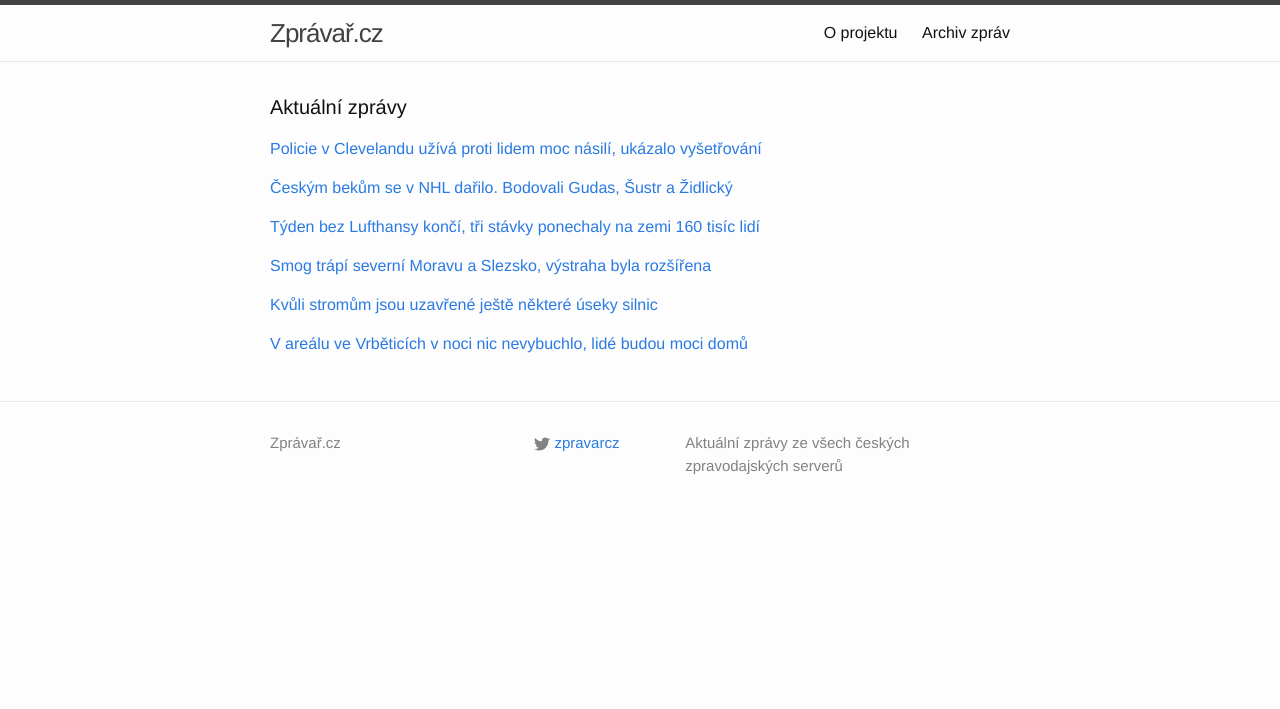
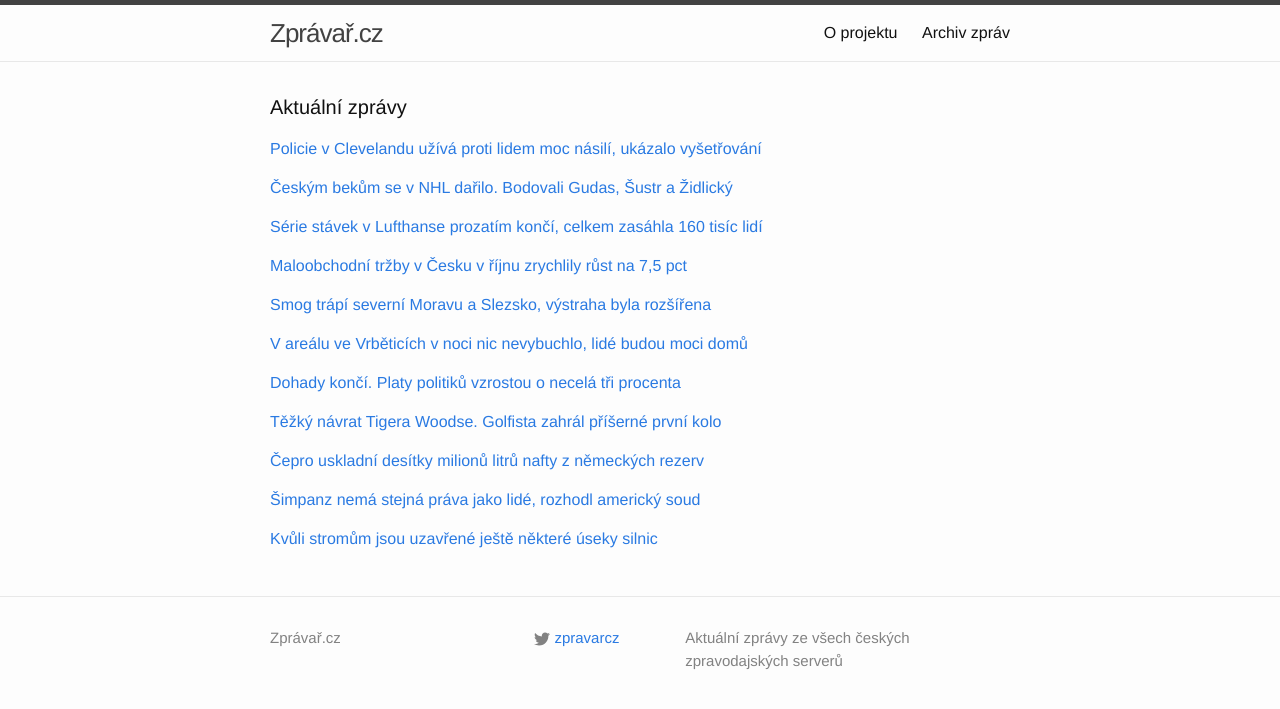
Before and after one commit to adliska/zpravar, a Jekyll site: the page built from index.html, in a window 1280 px wide. Shown: the top 709 px of the page. Built offline with Jekyll 4.4.1, drawn with Linux system fonts in a browser that asks for light colours.

Commit message:
zpravar news update

```diff
--- a/index.html
+++ b/index.html
@@ -24,28 +24,30 @@ layout: default
 <li><a href=http://www.sportovninoviny.cz/zpravy/ceskym-bekum-se-v-nhl-darilo-bodovali-gudas-sustr-a-zidlicky/1155295>Českým bekům se v NHL dařilo. Bodovali Gudas, Šustr a Židlický - www.sportovninoviny.cz</a></li>
 <li><a href=http://sport.aktualne.cz/den-ceskych-obrancu-gudas-dal-gol-dalsi-bodovali/r~926703507c4111e4b5c5002590604f2e/>Den českých obránců. Gudas dal gól, další bodovali - sport.aktualne.cz</a></li>
 </ul>
-</div><p><a href="javascript:;" onclick="toggle_visibility('zpravy2')">Týden bez Lufthansy končí, tři stávky ponechaly na zemi 160 tisíc lidí</a></p>
+</div><p><a href="javascript:;" onclick="toggle_visibility('zpravy2')">Série stávek v Lufthanse prozatím končí, celkem zasáhla 160 tisíc lidí</a></p>
 <div id="zpravy2" style="display:none">
 <ul>
+<li><a href=http://zpravy.e15.cz/byznys/doprava-a-logistika/serie-stavek-v-lufthanse-prozatim-konci-celkem-zasahla-160-tisic-lidi-1143054>Série stávek v Lufthanse prozatím končí, celkem zasáhla 160 tisíc lidí - zpravy.e15.cz</a></li>
 <li><a href=http://www.ceskatelevize.cz/ct24/ekonomika/294522-tyden-bez-lufthansy-konci-tri-stavky-ponechaly-na-zemi-160-tisic-lidi/>Týden bez Lufthansy končí, tři stávky ponechaly na zemi 160 tisíc lidí - www.ceskatelevize.cz</a></li>
 <li><a href=http://zpravy.e15.cz/byznys/doprava-a-logistika/lufthansa-se-po-skonceni-stavky-pilotu-vraci-k-beznemu-provozu-1143054>Lufthansa se po skončení stávky pilotů vrací k běžnému provozu - zpravy.e15.cz</a></li>
 <li><a href=http://www.denik.cz/ekonomika/lufthansa-se-po-skonceni-stavky-pilotu-vraci-k-beznemu-provozu-20141205.html>Lufthansa se po skončení stávky pilotů vrací k běžnému provozu - www.denik.cz</a></li>
 <li><a href=http://www.financninoviny.cz/zpravodajstvi/zpravy/lufthansa-se-po-skonceni-stavky-pilotu-vraci-k-beznemu-provozu/1155312>Lufthansa se po skončení stávky pilotů vrací k běžnému provozu - www.financninoviny.cz</a></li>
 </ul>
-</div><p><a href="javascript:;" onclick="toggle_visibility('zpravy3')">Smog trápí severní Moravu a Slezsko, výstraha byla rozšířena</a></p>
+</div><p><a href="javascript:;" onclick="toggle_visibility('zpravy3')">Maloobchodní tržby v Česku v říjnu zrychlily růst na 7,5 pct</a></p>
 <div id="zpravy3" style="display:none">
+<ul>
+<li><a href=http://www.ceskatelevize.cz/ct24/ekonomika/294526-maloobchodni-trzby-v-cesku-v-rijnu-zrychlily-rust-na-7-5-pct/>Maloobchodní tržby v Česku v říjnu zrychlily růst na 7,5 pct - www.ceskatelevize.cz</a></li>
+<li><a href=http://zpravy.e15.cz/burzy-a-trhy/makroekonomicka-data/maloobchodni-trzby-dosahly-druheho-nejlepsiho-vysledku-od-vypuknuti-krize-1143050>Maloobchodní tržby dosáhly druhého nejlepšího výsledku od vypuknutí krize - zpravy.e15.cz</a></li>
+<li><a href=http://byznys.ihned.cz/zpravodajstvi-cesko/c1-63218360-trzby-ceskych-maloobchodu-v-rijnu-mezirocne-narostly-o-7-5-procenta>Tržby českých maloobchodů v říjnu meziročně narostly o 7,5 procenta - byznys.ihned.cz</a></li>
+<li><a href=http://zpravy.e15.cz/burzy-a-trhy/makroekonomicka-data/maloobchodni-trzby-v-cesku-zrychlily-rust-na-7-5-procenta-1143050>Maloobchodní tržby v Česku zrychlily růst na 7,5 procenta - zpravy.e15.cz</a></li>
+</ul>
+</div><p><a href="javascript:;" onclick="toggle_visibility('zpravy4')">Smog trápí severní Moravu a Slezsko, výstraha byla rozšířena</a></p>
+<div id="zpravy4" style="display:none">
 <ul>
 <li><a href=http://zpravy.aktualne.cz/regiony/moravskoslezsky/smogova-situace-uz-plati-pro-cely-sever-moravy-krome-trineck/r~284643ce7c4a11e49e4b0025900fea04/>Smog trápí severní Moravu a Slezsko, výstraha byla rozšířena - zpravy.aktualne.cz</a></li>
 <li><a href=http://www.denik.cz/z_domova/smogova-situace-uz-plati-pro-cely-sever-moravy-krome-trinecka-20141205.html>Smogová situace už platí pro celý sever Moravy kromě Třinecka - www.denik.cz</a></li>
 <li><a href=http://www.ceskenoviny.cz/zpravy/zpravy/smogova-situace-uz-plati-pro-cely-sever-moravy-krome-trinecka/1155293>Smogová situace už platí pro celý sever Moravy kromě Třinecka - www.ceskenoviny.cz</a></li>
 <li><a href=http://www.novinky.cz/domaci/355479-na-severu-moravy-hrozi-smog.html>Na severu Moravy hrozí smog  - www.novinky.cz</a></li>
-</ul>
-</div><p><a href="javascript:;" onclick="toggle_visibility('zpravy4')">Kvůli stromům jsou uzavřené ještě některé úseky silnic</a></p>
-<div id="zpravy4" style="display:none">
-<ul>
-<li><a href=http://www.ceskenoviny.cz/zpravy/zpravy/kvuli-stromum-jsou-uzavrene-jeste-nektere-useky-silnic/1155297>Kvůli stromům jsou uzavřené ještě některé úseky silnic - www.ceskenoviny.cz</a></li>
-<li><a href=http://www.denik.cz/z_domova/stromy-na-jihu-moravy-blokuji-ctyri-useky-ostatni-jsou-sjizdne-20141205.html>Stromy na jihu Moravy blokují čtyři úseky, ostatní jsou sjízdné - www.denik.cz</a></li>
-<li><a href=http://www.ceskenoviny.cz/zpravy/zpravy/na-vysocine-jsou-kvuli-stromum-uzavrene-jeste-tri-useky-silnic/1155297>Na Vysočině jsou kvůli stromům uzavřené ještě tři úseky silnic - www.ceskenoviny.cz</a></li>
 </ul>
 </div><p><a href="javascript:;" onclick="toggle_visibility('zpravy5')">V areálu ve Vrběticích v noci nic nevybuchlo, lidé budou moci domů</a></p>
 <div id="zpravy5" style="display:none">
@@ -54,4 +56,39 @@ layout: default
 <li><a href=http://www.ceskenoviny.cz/zpravy/zpravy/z-arealu-ve-vrbeticich-se-v-noci-neozval-nerizeny-vybuch/1155279>Z areálu ve Vrběticích se v noci neozval neřízený výbuch - www.ceskenoviny.cz</a></li>
 <li><a href=http://www.ceskenoviny.cz/zpravy/zpravy/lide-evakuovani-z-okoli-vybuchleho-skladu-se-mozna-vrati-domu/1155279>Lidé evakuovaní z okolí vybuchlého skladu se možná vrátí domů - www.ceskenoviny.cz</a></li>
 </ul>
+</div><p><a href="javascript:;" onclick="toggle_visibility('zpravy6')">Dohady končí. Platy politiků vzrostou o necelá tři procenta</a></p>
+<div id="zpravy6" style="display:none">
+<ul>
+<li><a href=http://www.ceskatelevize.cz/ct24/domaci/294486-dohady-konci-platy-politiku-vzrostou-o-necela-tri-procenta/>Dohady končí. Platy politiků vzrostou o necelá tři procenta - www.ceskatelevize.cz</a></li>
+<li><a href=http://www.ceskatelevize.cz/ct24/domaci/294486-tahanice-o-platy-politiku-vrcholi/>Tahanice o platy politiků vrcholí - www.ceskatelevize.cz</a></li>
+<li><a href=http://www.rozhlas.cz/_zprava/hlasovani-o-platech-politiku-zrejme-rozdeli-koalici-lidovci-s-ano-stoji-proti-cssd--1428657>Hlasování o platech politiků zřejmě rozdělí koalici. Lidovci s ANO stojí proti ČSSD - www.rozhlas.cz</a></li>
+</ul>
+</div><p><a href="javascript:;" onclick="toggle_visibility('zpravy7')">Těžký návrat Tigera Woodse. Golfista zahrál příšerné první kolo</a></p>
+<div id="zpravy7" style="display:none">
+<ul>
+<li><a href=http://sport.idnes.cz/tiger-woods-navrat-0ak-/sport-golf.aspx?c=A141205_085605_sport-golf_ald>Těžký návrat Tigera Woodse. Golfista zahrál příšerné první kolo - sport.idnes.cz</a></li>
+<li><a href=http://sport.aktualne.cz/uzdraveny-golfista-woods-zacal-prvni-turnaj-spatne/r~e7b9d6867c5311e4bdad0025900fea04/>Uzdravený golfista Woods začal první turnaj špatně - sport.aktualne.cz</a></li>
+<li><a href=http://www.sportovninoviny.cz/zpravy/golfistovi-woodsovi-prvni-kolo-po-zraneni-nevyslo/1155326>Golfistovi Woodsovi první kolo po zranění nevyšlo - www.sportovninoviny.cz</a></li>
+</ul>
+</div><p><a href="javascript:;" onclick="toggle_visibility('zpravy8')">Čepro uskladní desítky milionů litrů nafty z německých rezerv</a></p>
+<div id="zpravy8" style="display:none">
+<ul>
+<li><a href=http://www.denik.cz/ekonomika/cepro-uskladni-desitky-milionu-litru-nafty-z-nemeckych-rezerv-20141205.html>Čepro uskladní desítky milionů litrů nafty z německých rezerv - www.denik.cz</a></li>
+<li><a href=http://zpravy.e15.cz/domaci/udalosti/cepro-uskladni-desitky-milionu-litru-nafty-z-nemeckych-rezerv-1143047>Čepro uskladní desítky milionů litrů nafty z německých rezerv - zpravy.e15.cz</a></li>
+<li><a href=http://www.financninoviny.cz/zpravodajstvi/zpravy/cepro-uskladni-desitky-milionu-litru-nafty-z-nemeckych-rezerv/1155305>Čepro uskladní desítky milionů litrů nafty z německých rezerv - www.financninoviny.cz</a></li>
+</ul>
+</div><p><a href="javascript:;" onclick="toggle_visibility('zpravy9')">Šimpanz nemá stejná práva jako lidé, rozhodl americký soud</a></p>
+<div id="zpravy9" style="display:none">
+<ul>
+<li><a href=http://www.ceskatelevize.cz/ct24/svet/294525-simpanz-nema-stejna-prava-jako-lide-rozhodl-americky-soud/>Šimpanz nemá stejná práva jako lidé, rozhodl americký soud - www.ceskatelevize.cz</a></li>
+<li><a href=http://zpravy.idnes.cz/zvirata-nemaji-prava-jako-lide-rozhodl-soud-v-usa-fbe-/zahranicni.aspx?c=A141205_073545_zahranicni_skr>Šimpanz nemůže být právně odpovědný za své činy, rozhodl soud v USA - zpravy.idnes.cz</a></li>
+<li><a href=http://www.ceskenoviny.cz/zpravy/zpravy/zvirata-nemaji-stejna-prava-jako-lide-rozhodl-soud-v-usa/1155273>Zvířata nemají stejná práva jako lidé, rozhodl soud v USA - www.ceskenoviny.cz</a></li>
+</ul>
+</div><p><a href="javascript:;" onclick="toggle_visibility('zpravy10')">Kvůli stromům jsou uzavřené ještě některé úseky silnic</a></p>
+<div id="zpravy10" style="display:none">
+<ul>
+<li><a href=http://www.ceskenoviny.cz/zpravy/zpravy/kvuli-stromum-jsou-uzavrene-jeste-nektere-useky-silnic/1155297>Kvůli stromům jsou uzavřené ještě některé úseky silnic - www.ceskenoviny.cz</a></li>
+<li><a href=http://www.denik.cz/z_domova/stromy-na-jihu-moravy-blokuji-ctyri-useky-ostatni-jsou-sjizdne-20141205.html>Stromy na jihu Moravy blokují čtyři úseky, ostatní jsou sjízdné - www.denik.cz</a></li>
+<li><a href=http://www.ceskenoviny.cz/zpravy/zpravy/na-vysocine-jsou-kvuli-stromum-uzavrene-jeste-tri-useky-silnic/1155297>Na Vysočině jsou kvůli stromům uzavřené ještě tři úseky silnic - www.ceskenoviny.cz</a></li>
+</ul>
 </div></div>
```
